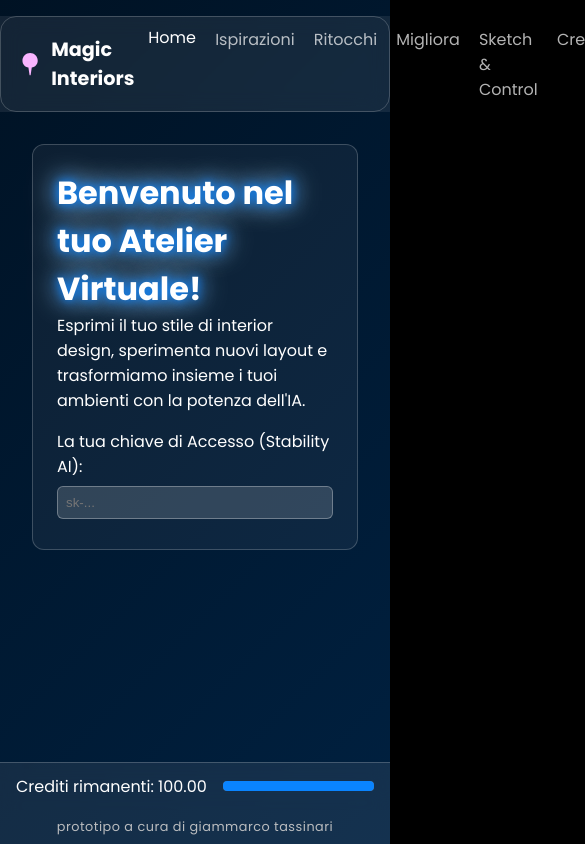
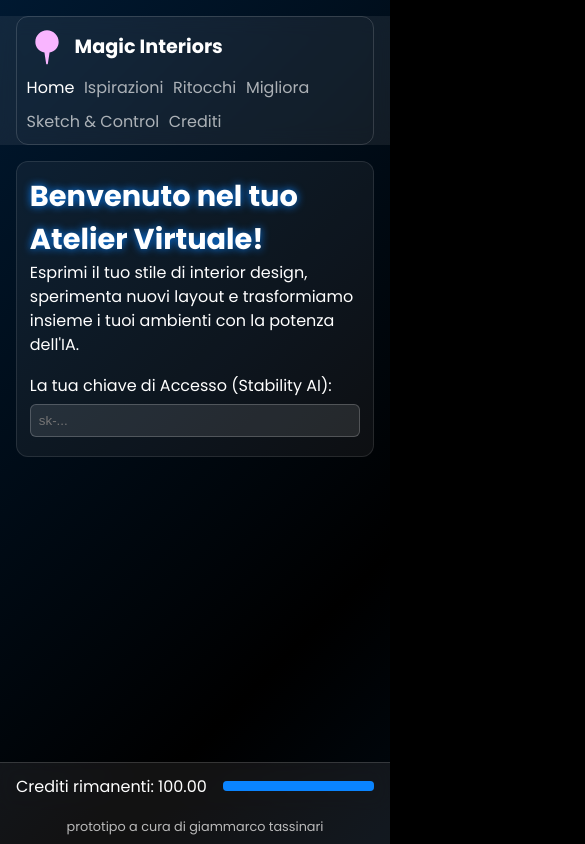
Before and after one commit to gymvideo2/ia_interior, a plain HTML site: page index.html in a window 390 px wide. Shown: the top 844 px of the page, 585 px wide, since content can reach past the window. Drawn offline with Linux system fonts and the light colour scheme.

Commit message:
Update styles.css

```diff
--- a/styles.css
+++ b/styles.css
@@ -1,8 +1,12 @@
-/* Reset & Base Font */
+/* Reset e base font */
 * {
   margin: 0;
   padding: 0;
   box-sizing: border-box;
+}
+html, body {
+  width: 100%;
+  height: 100%;
 }
 body {
   font-family: 'Poppins', sans-serif;
@@ -14,27 +18,27 @@ body {
   overflow-x: hidden;
 }
 
-/* Fluid Background animato (black -> dark navy) */
+/* Gradient animato: nero -> blu scuro */
 .fluid-bg {
   position: fixed;
   top: 0; left: 0; right: 0; bottom: 0;
   z-index: -999;
-  background: linear-gradient(135deg, #000000, #002B55);
-  background-size: 300% 300%;
+  background: linear-gradient(135deg, #000, #002B55, #000, #002B55);
+  background-size: 400% 400%;
   animation: fluidGradient 15s ease infinite;
 }
 @keyframes fluidGradient {
-  0%   { background-position: 0% 50%; }
-  50%  { background-position: 100% 50%; }
+  0% { background-position: 0% 50%; }
+  50% { background-position: 100% 50%; }
   100% { background-position: 0% 50%; }
 }
 
-/* Overlay caricamento */
+/* Overlay di caricamento */
 .overlay {
   position: fixed;
-  top: 0; left: 0;
+  top:0; left:0;
   width: 100%; height: 100%;
-  background: rgba(0,0,0,0.75);
+  background: rgba(0,0,0,0.8);
   display: flex;
   flex-direction: column;
   align-items: center;
@@ -53,32 +57,32 @@ body {
   margin-bottom: 1rem;
 }
 @keyframes spin {
-  100% { transform: rotate(360deg); }
+  to { transform: rotate(360deg); }
 }
 .loading-text {
-  font-size: 1.1rem;
+  font-size: 1rem;
   color: #fff;
-  text-shadow: 0 0 8px rgba(255,255,255,0.3);
+  text-shadow: 0 0 6px rgba(255,255,255,0.2);
 }
 
-/* Glassy effect */
+/* Glassy */
 .glassy {
   backdrop-filter: blur(10px);
-  background: rgba(255,255,255,0.08);
+  background: rgba(255,255,255,0.07);
 }
 
-/* Navbar (centrata, border-radius) */
+/* Navbar centrata, border-radius */
 .navbar {
-  margin-top: 1rem;
   display: flex;
   justify-content: center;
-  z-index: 10;
+  margin-top: 1rem;
+  padding: 0 1rem;
 }
 .navbar-inner {
   max-width: 950px;
   width: 100%;
-  border-radius: 16px;
-  border: 1px solid rgba(255,255,255,0.2);
+  border-radius: 12px;
+  border: 1px solid rgba(255,255,255,0.15);
   padding: 0.6rem 1rem;
   display: flex;
   align-items: center;
@@ -95,38 +99,36 @@ body {
 .navbar-menu {
   list-style: none;
   display: flex;
-  gap: 1.2rem;
+  gap: 1rem;
 }
 .navbar-item {
   cursor: pointer;
-  color: rgba(255,255,255,0.7);
-  transition: color 0.3s, transform 0.3s;
+  color: rgba(255,255,255,0.65);
+  transition: color 0.3s;
 }
-.navbar-item:hover,
-.navbar-item.active {
+.navbar-item.active,
+.navbar-item:hover {
   color: #fff;
-  transform: translateY(-2px);
 }
 
-/* Container principale */
+/* Container e sezioni */
 .container {
   flex: 1;
-  padding: 1rem 2rem;
+  width: 100%;
   max-width: 900px;
   margin: 1rem auto 2rem auto;
+  padding: 0 1rem;
   display: flex;
   flex-direction: column;
   gap: 1.5rem;
 }
-
-/* Sezioni */
 .section {
   display: none;
   background: rgba(255,255,255,0.05);
-  border: 1px solid rgba(255,255,255,0.2);
+  border: 1px solid rgba(255,255,255,0.1);
   border-radius: 12px;
   padding: 1.5rem;
-  animation: fadeIn 0.5s ease;
+  animation: fadeIn 0.4s ease;
   position: relative;
 }
 .section.active {
@@ -134,35 +136,26 @@ body {
 }
 @keyframes fadeIn {
   from { opacity: 0; transform: translateY(5px); }
-  to   { opacity: 1; transform: translateY(0); }
+  to { opacity: 1; transform: translateY(0); }
 }
-
 .section h2 {
   margin-bottom: 0.6rem;
   font-weight: 700;
 }
 .section p {
   margin-bottom: 1rem;
+  line-height: 1.5;
 }
 
-/* Neon text per home */
-.neon-text {
-  font-size: 2rem;
-  text-shadow:
-    0 0 10px #0A84FF,
-    0 0 20px #0A84FF,
-    0 0 30px #fff;
-}
-
-/* group-box e input */
+/* group-box, input, button */
 .group-box {
   margin-bottom: 1.2rem;
-  padding-bottom: 0.8rem;
   border-bottom: 1px dashed rgba(255,255,255,0.2);
+  padding-bottom: 1rem;
 }
 .modern-input {
-  background: rgba(255,255,255,0.15);
-  border: 1px solid rgba(255,255,255,0.3);
+  background: rgba(255,255,255,0.1);
+  border: 1px solid rgba(255,255,255,0.2);
   border-radius: 6px;
   color: #fff;
   padding: 0.5rem;
@@ -173,11 +166,9 @@ body {
 }
 .modern-input:focus {
   outline: none;
-  background: rgba(255,255,255,0.25);
+  background: rgba(255,255,255,0.2);
   border: 1px solid #0A84FF;
 }
-
-/* Pulsanti */
 .modern-button {
   background: #0A84FF;
   border: none;
@@ -186,11 +177,12 @@ body {
   font-weight: 600;
   padding: 0.6rem 1rem;
   cursor: pointer;
-  transition: all 0.2s;
+  transition: transform 0.2s, box-shadow 0.2s;
+  margin-top: 0.3rem;
 }
 .modern-button:hover {
   transform: translateY(-2px);
-  box-shadow: 0 4px 10px rgba(10,132,255,0.2);
+  box-shadow: 0 4px 10px rgba(0,0,0,0.2);
 }
 .modern-button:active {
   transform: scale(0.98);
@@ -200,35 +192,29 @@ body {
 .output {
   margin-top: 0.7rem;
   padding: 0.7rem;
-  background: rgba(255,255,255,0.12);
-  border: 1px solid rgba(255,255,255,0.3);
+  background: rgba(255,255,255,0.07);
+  border: 1px solid rgba(255,255,255,0.15);
   border-radius: 6px;
   min-height: 80px;
   color: #fff;
   overflow-x: auto;
-  transition: background 0.3s;
-}
-.output:hover {
-  background: rgba(255,255,255,0.18);
 }
 
-/* Barra crediti in basso */
+/* Crediti bar */
 .credits-bar {
   display: flex;
   align-items: center;
   gap: 1rem;
-  border-top: 1px solid rgba(255,255,255,0.2);
+  border-top: 1px solid rgba(255,255,255,0.15);
   padding: 0.7rem 1rem;
   justify-content: center;
 }
 .progress-container {
   flex: 1;
-  max-width: 300px;
+  max-width: 320px;
   height: 10px;
-  background: rgba(255,255,255,0.3);
+  background-color: rgba(255,255,255,0.1);
   border-radius: 4px;
-  position: relative;
-  overflow: hidden;
 }
 .progress-bar {
   height: 100%;
@@ -241,11 +227,69 @@ body {
 .footer {
   text-align: center;
   padding: 0.5rem 0;
-  background: rgba(255,255,255,0.08);
+  background: rgba(255,255,255,0.07);
   color: #ccc;
   font-size: 0.8rem;
-  letter-spacing: 0.5px;
 }
 .footer p {
   opacity: 0.9;
 }
+
+/* Animations */
+@keyframes glow {
+  0% { box-shadow: 0 0 4px #0A84FF; }
+  50% { box-shadow: 0 0 12px #0A84FF; }
+  100% { box-shadow: 0 0 4px #0A84FF; }
+}
+@keyframes spin {
+  100% { transform: rotate(360deg); }
+}
+
+/* Neon text (home) */
+.neon-text {
+  font-size: 1.8rem;
+  text-shadow: 0 0 8px #0A84FF;
+}
+
+/* Responsività */
+@media (max-width: 768px) {
+  .navbar-inner {
+    flex-direction: column;
+    align-items: flex-start;
+  }
+  .navbar-brand {
+    margin-bottom: 0.5rem;
+  }
+  .navbar-menu {
+    flex-wrap: wrap;
+    gap: 0.6rem;
+  }
+  .navbar-item {
+    display: inline-block;
+  }
+
+  .container {
+    padding: 0 1rem;
+  }
+  .section {
+    padding: 1rem;
+  }
+  .group-box {
+    padding-bottom: 0.5rem;
+  }
+  .modern-input {
+    max-width: 100%;
+  }
+}
+@media (max-width: 480px) {
+  .navbar-inner {
+    padding: 0.6rem;
+  }
+  .section {
+    padding: 0.8rem;
+  }
+  .modern-button {
+    width: 100%;
+    max-width: 280px;
+  }
+}
```
